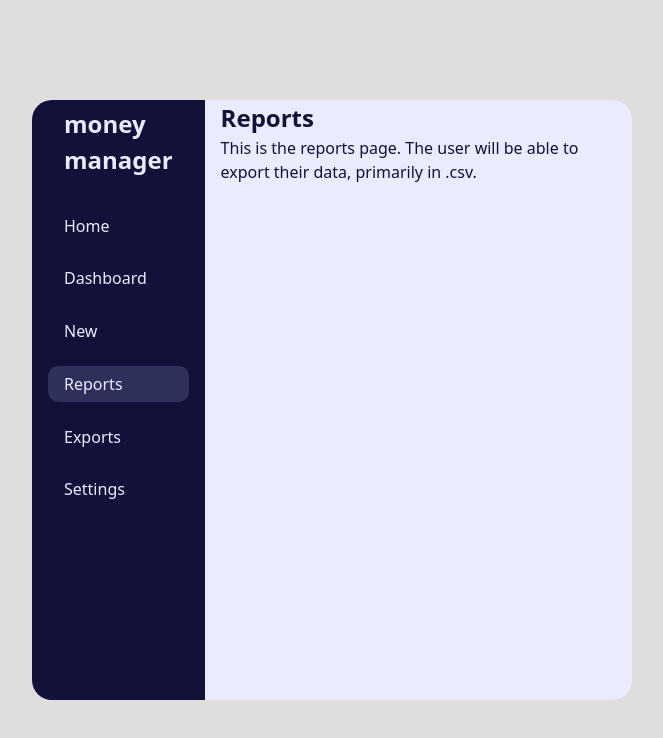
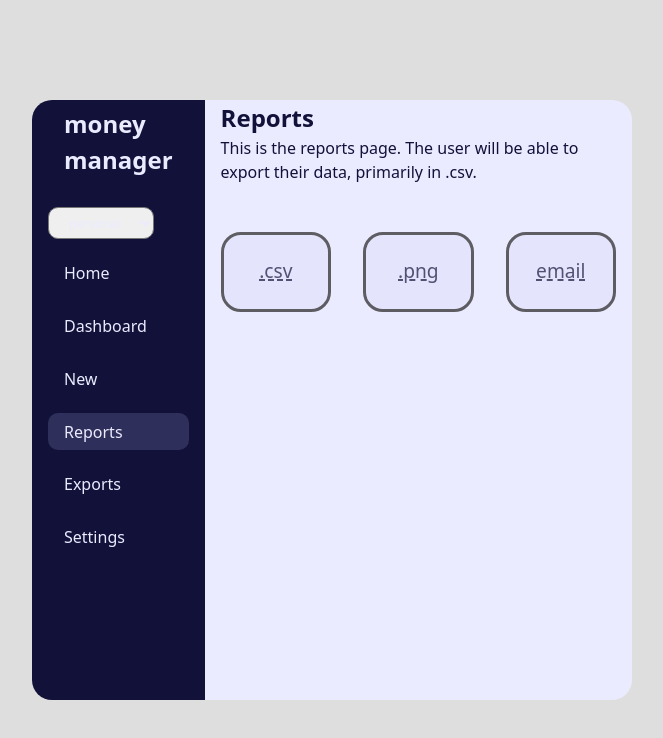
Before and after one commit to mrtnstl/money-manager, a React (Vite) app: page /reports in a window 1280 px wide. Shown: the top 738 px of the page, without its empty margins (308-971 px from the left). Built offline with nearby package versions, Linux system fonts and the light colour scheme.

Commit message:
add: Reports page skeleton

```diff
--- a/src/components/Sidebar.tsx
+++ b/src/components/Sidebar.tsx
@@ -5,10 +5,22 @@ import type { MenuContent } from "../types/localization.types";
 import styles from "../styles/Sidebar.module.css";
 import useLocalStorage from "../hooks/useLocalStorage";
 
+const mockProjectListData = [
+	{ id: "34j5234f4-18ffh45", text: "personal" },
+	{ id: "23f345432-234v3v4", text: "project1" },
+	{ id: "884h276dd-6jf3454", text: "the shop" },
+];
+
+type ProjectListItem = {
+	id: string;
+	text: string;
+};
+
 const Sidebar = () => {
 	const navigate = useNavigate();
 	const [localization, setLocalization] = useState<MenuContent>({});
-	const [lang, setLang] = useLocalStorage("lang", "en");
+	const [lang] = useLocalStorage("lang", "en"); // setLang
+	const [projectList, setProjectList] = useState<ProjectListItem[]>();
 
 	useEffect(() => {
 		console.log(localStorage.getItem("lang"));
@@ -16,13 +28,30 @@ const Sidebar = () => {
 			.then((response) => setLocalization(response))
 			.catch((err) => console.log(err));
 	}, [lang]);
-
+	useEffect(() => {
+		(() => {
+			setProjectList(mockProjectListData);
+		})();
+	}, []);
 	return (
 		<div id={styles.container}>
 			<h2 id={styles.title} onClick={() => navigate("/", { replace: true })}>
 				{localization.title || "money manager"}
 			</h2>
 			<ul>
+				{/*<input type="text" className={styles.navlink} />*/}
+				{projectList ? (
+					<select className={styles.navlink} name="selectedProject">
+						{projectList.map((project) => (
+							<option key={project.id} id={project.id} value={project.id}>
+								{project.text}
+							</option>
+						))}
+					</select>
+				) : (
+					<p>{"no project yet"}</p>
+				)}
+
 				<NavLink to={"/"} className={styles.navlink}>
 					<li>{localization.home || "home"}</li>
 				</NavLink>
--- a/src/pages/ReportsPage.tsx
+++ b/src/pages/ReportsPage.tsx
@@ -1,4 +1,7 @@
+import { Link } from "react-router-dom";
 import styles from "../styles/Content.module.css";
+import reportspage from "../styles/ReportsPage.module.css";
+
 const ReportsPage = () => {
 	return (
 		<main id={styles.container}>
@@ -7,6 +10,11 @@ const ReportsPage = () => {
 				This is the reports page. The user will be able to export their data,
 				primarily in .csv.
 			</p>
+			<div id={reportspage.exportIconContainer}>
+				<Link to={"/"}> .csv</Link>
+				<Link to={"/"}> .png</Link>
+				<Link to={"/"}> email</Link>
+			</div>
 		</main>
 	);
 };
--- /dev/null
+++ b/src/styles/ReportsPage.module.css
@@ -0,0 +1,26 @@
+#exportIconContainer {
+    margin-block-start: 3rem;
+    display: flex;
+    justify-content: center;
+    flex-wrap: wrap;
+    gap: 2rem;
+}
+
+#exportIconContainer a {
+    flex: 1;
+    text-align: center;
+    font-size: 1.2rem;
+    padding: 1.4rem .1rem;
+    border: 3px solid #212121;
+    border-radius: 20px;
+    background-color: #e2e2fc;
+    color: #12113a;
+    text-decoration-line: underline;
+    text-decoration-style: dashed;
+    opacity: 0.7;
+    transition: opacity .2s linear
+}
+
+#exportIconContainer a:hover {
+    opacity: 1;
+}
```
